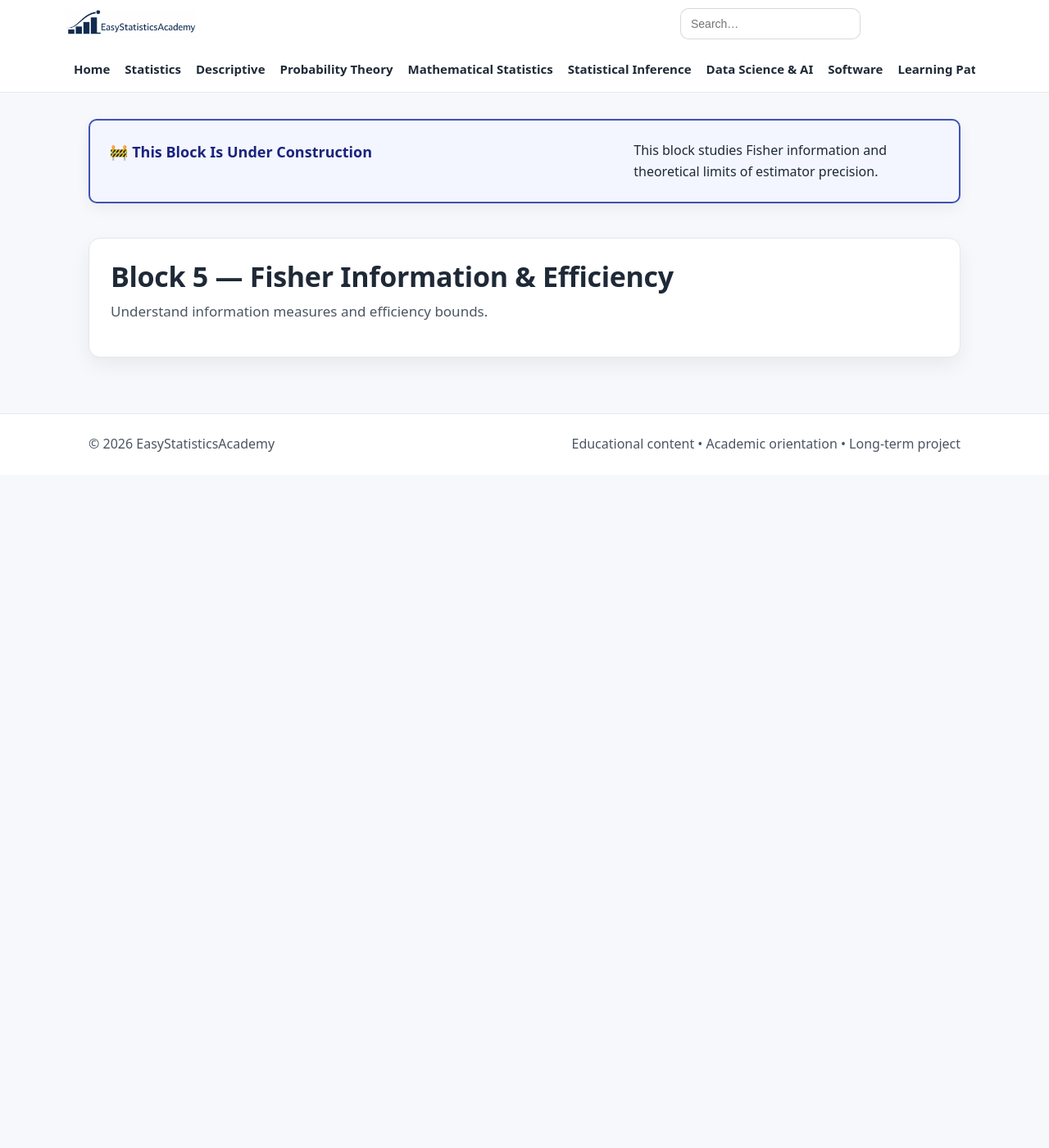
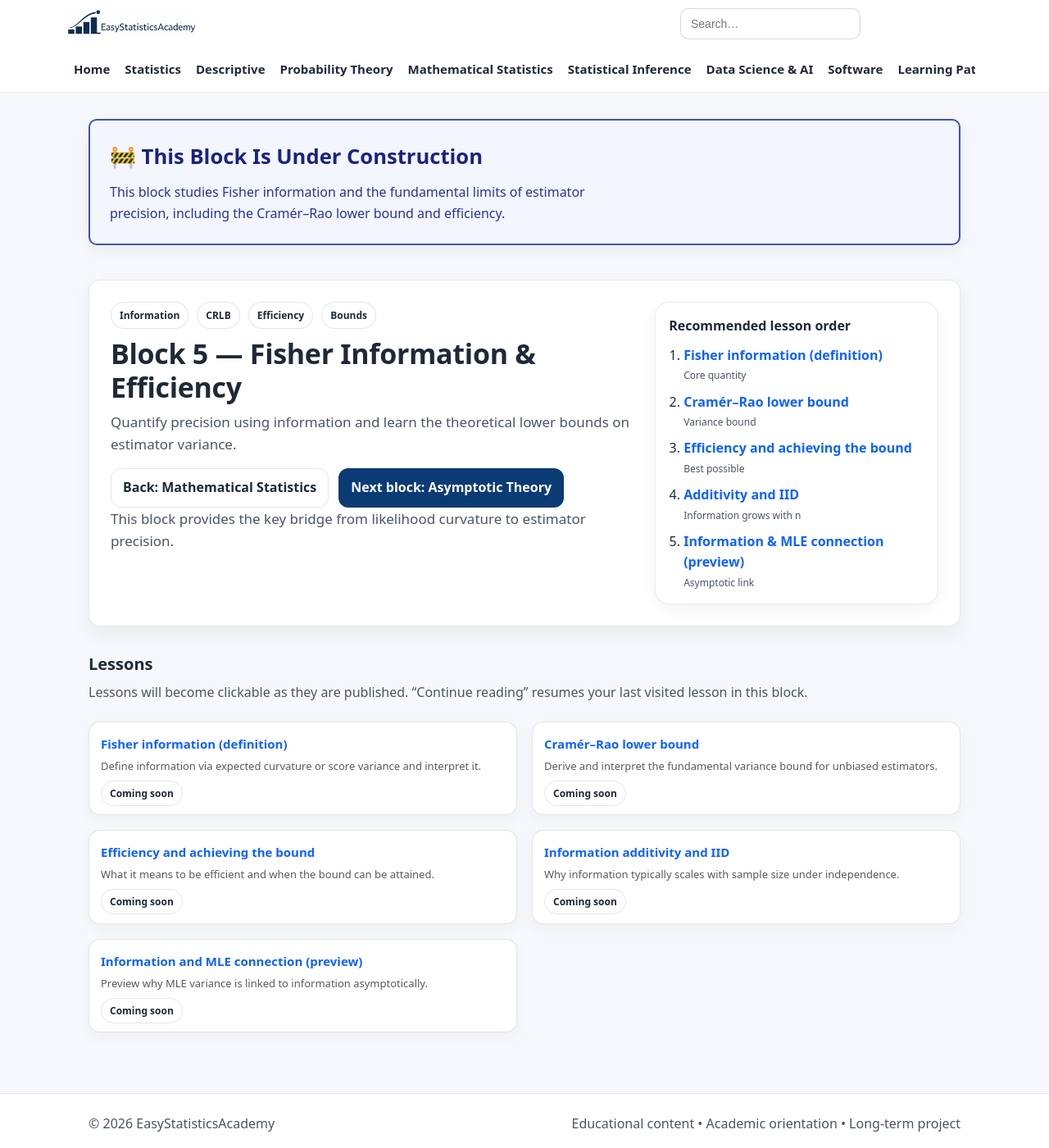
Before and after one commit to ammar-homaida-statistics/easystatisticsacademy, a Jekyll site: the page built from mathematical-statistics/fisher-information-and-efficiency/index.md, in a window 1280 px wide and 1400 px high. Shown: the whole window at 82% size. Built offline with Jekyll 4.4.1, drawn with Linux system fonts in a browser that asks for light colours.

Commit message:
Create the structure

```diff
--- a/mathematical-statistics/fisher-information-and-efficiency/index.md
+++ b/mathematical-statistics/fisher-information-and-efficiency/index.md
@@ -1,36 +1,137 @@
 ---
 layout: default
 title: Fisher Information & Efficiency
-description: Fisher information and the Cramér–Rao lower bound.
+description: Fisher information, Cramér–Rao lower bound, and efficiency concepts.
 permalink: /mathematical-statistics/fisher-information-and-efficiency/
 sidebar: false
 ---
 
 <section class="section section-slim">
   <div class="callout" style="background:#f3f6ff; border:2px solid #3f51b5; padding:1.5rem; border-radius:10px;">
-    <h2 style="margin-top:0; color:#1a237e;">🚧 This Block Is Under Construction</h2>
-    <p style="margin:0; line-height:1.6;">
-      This block studies Fisher information and theoretical limits of estimator precision.
-    </p>
+    <div class="callout-copy">
+      <h2 style="margin-top:0; color:#1a237e; font-size:1.6rem;">🚧 This Block Is Under Construction</h2>
+      <p style="margin:0; color:#283593; line-height:1.6;">
+        This block studies Fisher information and the fundamental limits of estimator precision,
+        including the Cramér–Rao lower bound and efficiency.
+      </p>
+    </div>
   </div>
 </section>
 
 <section class="hero hero-lesson">
-  <div class="hero-card">
-    <h1>Block 5 — Fisher Information & Efficiency</h1>
-    <p class="lead">
-      Understand information measures and efficiency bounds.
-    </p>
+  <div class="hero-card hero-split">
+    <div class="hero-copy">
+      <div class="badge-row">
+        <span class="badge">Information</span>
+        <span class="badge">CRLB</span>
+        <span class="badge">Efficiency</span>
+        <span class="badge">Bounds</span>
+      </div>
+
+      <h1>Block 5 — Fisher Information & Efficiency</h1>
+      <p class="lead">
+        Quantify precision using information and learn the theoretical lower bounds on estimator variance.
+      </p>
+
+      <div class="hero-actions">
+        <a class="btn btn-outline" href="/mathematical-statistics/">Back: Mathematical Statistics</a>
+        <a class="btn" href="/mathematical-statistics/asymptotic-theory/">Next block: Asymptotic Theory</a>
+      </div>
+
+      <p class="muted-mini">
+        This block provides the key bridge from likelihood curvature to estimator precision.
+      </p>
+    </div>
+
+    <div class="hero-panel">
+      <div class="panel-card">
+        <h2 class="panel-title">Recommended lesson order</h2>
+        <ol class="quickstart">
+          <li><a href="#lessons">Fisher information (definition)</a><span class="meta">Core quantity</span></li>
+          <li><a href="#lessons">Cramér–Rao lower bound</a><span class="meta">Variance bound</span></li>
+          <li><a href="#lessons">Efficiency and achieving the bound</a><span class="meta">Best possible</span></li>
+          <li><a href="#lessons">Additivity and IID</a><span class="meta">Information grows with n</span></li>
+          <li><a href="#lessons">Information & MLE connection (preview)</a><span class="meta">Asymptotic link</span></li>
+        </ol>
+      </div>
+    </div>
+  </div>
+</section>
+
+<section class="section" id="lessons">
+  <div class="section-head">
+    <h2>Lessons</h2>
+    <p>Lessons will become clickable as they are published. “Continue reading” resumes your last visited lesson in this block.</p>
+  </div>
+
+  <div id="continue-reading-ms-b5" style="display:none; margin-top:0.75rem;">
+    <div class="callout">
+      <div class="callout-copy">
+        <h2>Continue reading</h2>
+        <p class="muted-mini" id="continue-reading-ms-b5-label" style="margin:0 0 .75rem 0;"></p>
+        <a class="btn" id="continue-reading-ms-b5-btn" href="#">Continue</a>
+      </div>
+    </div>
+  </div>
+
+  <div class="grid grid-2">
+    <div class="card lesson-card">
+      <h3><a href="/mathematical-statistics/fisher-information-and-efficiency/fisher-information-definition/">Fisher information (definition)</a></h3>
+      <p>Define information via expected curvature or score variance and interpret it.</p>
+      <div class="pill-row"><span class="badge">Coming soon</span></div>
+    </div>
+
+    <div class="card lesson-card">
+      <h3><a href="/mathematical-statistics/fisher-information-and-efficiency/cramer-rao-lower-bound/">Cramér–Rao lower bound</a></h3>
+      <p>Derive and interpret the fundamental variance bound for unbiased estimators.</p>
+      <div class="pill-row"><span class="badge">Coming soon</span></div>
+    </div>
+
+    <div class="card lesson-card">
+      <h3><a href="/mathematical-statistics/fisher-information-and-efficiency/efficiency-and-achieving-the-bound/">Efficiency and achieving the bound</a></h3>
+      <p>What it means to be efficient and when the bound can be attained.</p>
+      <div class="pill-row"><span class="badge">Coming soon</span></div>
+    </div>
+
+    <div class="card lesson-card">
+      <h3><a href="/mathematical-statistics/fisher-information-and-efficiency/information-additivity-and-iid/">Information additivity and IID</a></h3>
+      <p>Why information typically scales with sample size under independence.</p>
+      <div class="pill-row"><span class="badge">Coming soon</span></div>
+    </div>
+
+    <div class="card lesson-card">
+      <h3><a href="/mathematical-statistics/fisher-information-and-efficiency/information-and-mle-connection-preview/">Information and MLE connection (preview)</a></h3>
+      <p>Preview why MLE variance is linked to information asymptotically.</p>
+      <div class="pill-row"><span class="badge">Coming soon</span></div>
+    </div>
   </div>
 </section>
 
 <script>
-(function () {
-  var KEY = "esa_continue_ms_last_block_v0";
-  var data = {
-    label: "Block 5 — Fisher Information & Efficiency",
-    url: "/mathematical-statistics/fisher-information-and-efficiency/"
-  };
-  try { localStorage.setItem(KEY, JSON.stringify(data)); } catch (e) {}
-})();
+  (function () {
+    try {
+      localStorage.setItem("esa_continue_ms_last_block_v0", JSON.stringify({
+        label: "Block 5 — Fisher Information & Efficiency",
+        url: "/mathematical-statistics/fisher-information-and-efficiency/"
+      }));
+    } catch (e) {}
+
+    var KEY = "esa_continue_ms_information_last_lesson_v0";
+    var raw = localStorage.getItem(KEY);
+    if (!raw) return;
+
+    try {
+      var data = JSON.parse(raw);
+      if (!data || !data.url || !data.label) return;
+
+      var wrap = document.getElementById("continue-reading-ms-b5");
+      var label = document.getElementById("continue-reading-ms-b5-label");
+      var btn = document.getElementById("continue-reading-ms-b5-btn");
+      if (!wrap || !label || !btn) return;
+
+      label.innerHTML = 'You last visited: <strong>' + data.label + '</strong>';
+      btn.href = data.url;
+      wrap.style.display = "block";
+    } catch (e) {}
+  })();
 </script>
```
